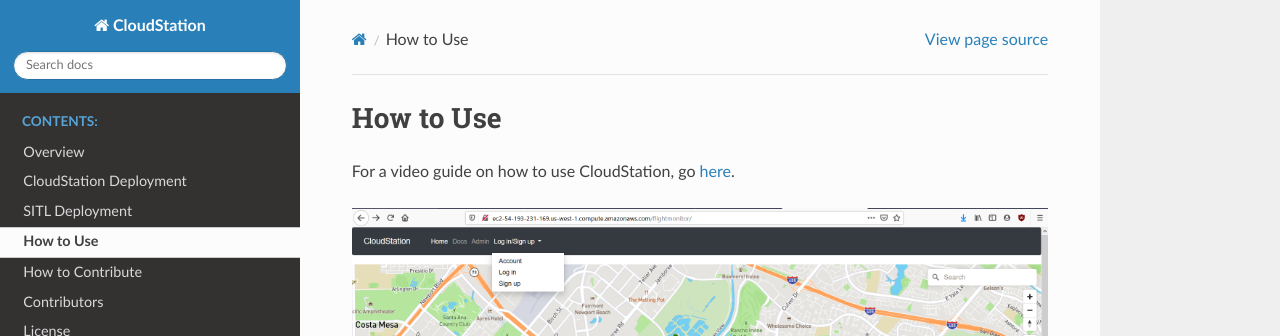
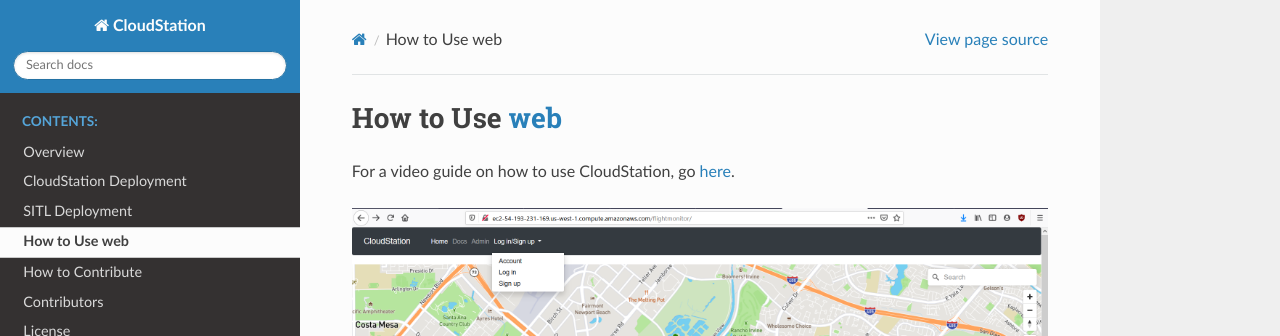
Before and after one commit to CloudStationTeam/docs, a Sphinx documentation site: the page built from source/howtouse.md, in a window 1280 px wide and 900 px high. Shown: the top 336 px of the window. Built offline with Sphinx 7.4.7 and the Read the Docs theme 2.0.0, drawn with Linux system fonts in a browser that asks for light colours.

Commit message:
Update howtouse.md

```diff
--- a/source/howtouse.md
+++ b/source/howtouse.md
@@ -1,4 +1,4 @@
-# How to Use
+# How to Use [web](./webapp.md)
 For a video guide on how to use CloudStation, go [here](https://youtu.be/PB6MMZeGsj8).
 
 ![CloudStation before logging in](images/cloudstation-first-access.png "CloudStation site screenshot when first accessed")
```
